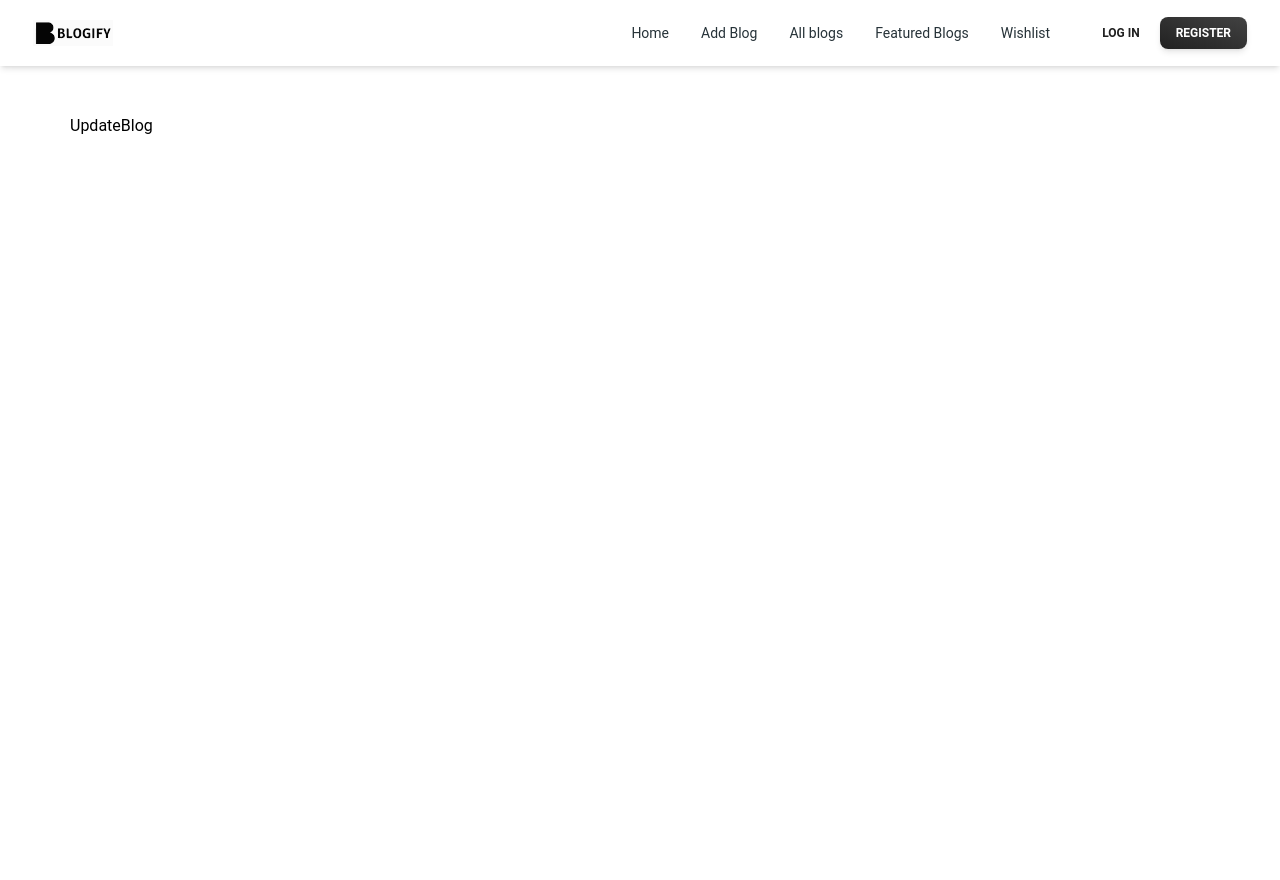
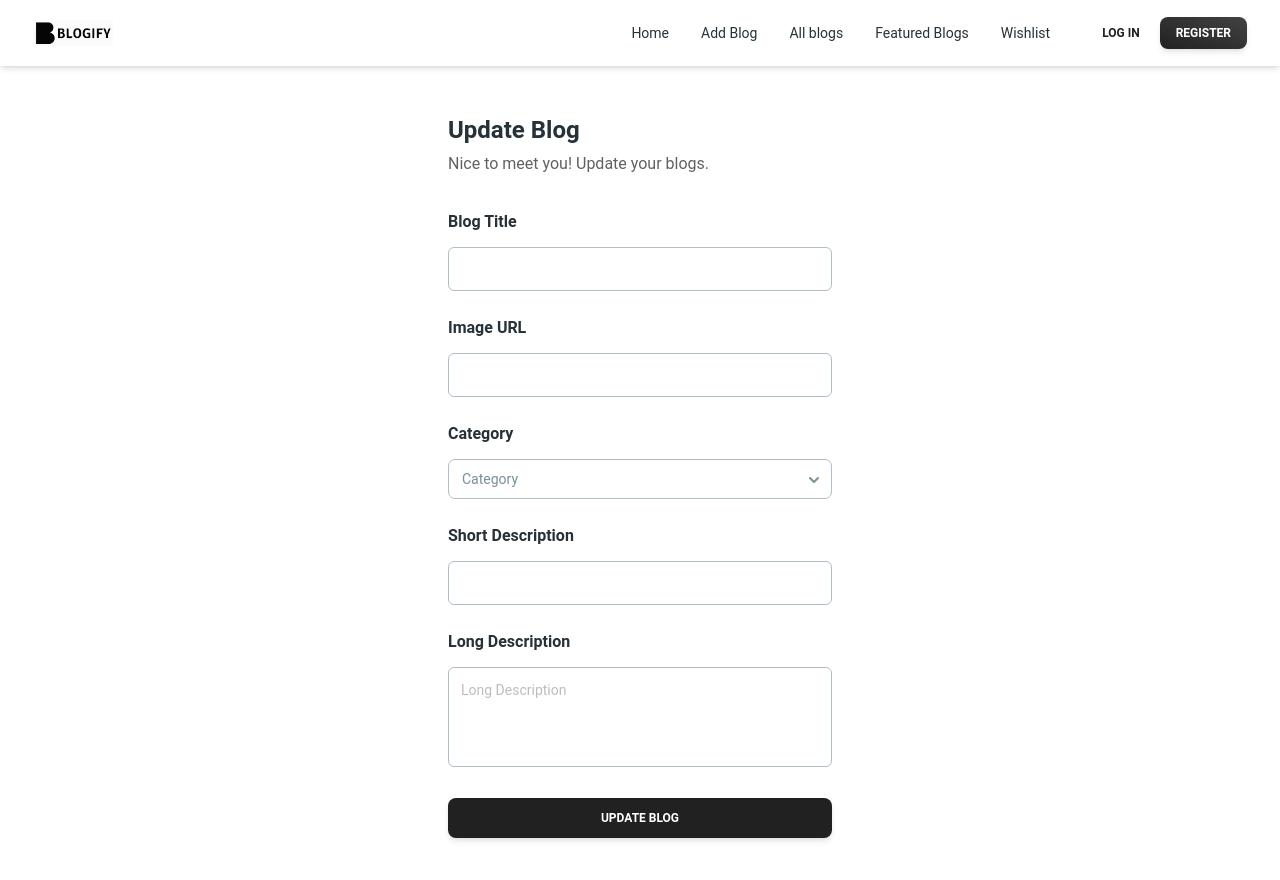
Before and after one commit to fdfiroz/blogify-bolg-site-client-side-b8-a11, a React (Vite) app: page /update-blog/1 in a window 1280 px wide. Shown: the top 880 px of the page. Before the commit the page ends 800 px from the top, so only its background shows below. Built offline with nearby package versions, Linux system fonts and the light colour scheme.

Commit message:
Add form for updating blog

```diff
--- a/src/pages/UpdateBlog.jsx
+++ b/src/pages/UpdateBlog.jsx
@@ -1,7 +1,89 @@
+import {
+  Card,
+  Input,
+  Button,
+  Typography,
+  Option,
+  Select,
+  Textarea,
+} from "@material-tailwind/react";
+
 
 const UpdateBlog = () => {
   return (
-    <div>UpdateBlog</div>
+    <Card color="transparent" shadow={false} className="w-96 mx-auto">
+    <Typography variant="h4" color="blue-gray">
+      Update Blog
+    </Typography>
+    <Typography color="gray" className="mt-1 font-normal">
+      Nice to meet you! Update your blogs.
+    </Typography>
+    <form className="mt-8 mb-2 w-80 max-w-screen-lg sm:w-96">
+      <div className="mb-1 flex flex-col gap-6">
+        <Typography variant="h6" color="blue-gray" className="-mb-3">
+        Blog Title
+        </Typography>
+        <Input
+          size="lg"
+          placeholder="Blog Title"
+          className=" !border-t-blue-gray-200 focus:!border-t-gray-900"
+          labelProps={{
+            className: "before:content-none after:content-none",
+          }}
+        />
+        <Typography variant="h6" color="blue-gray" className="-mb-3">
+        Image URL
+        </Typography>
+        <Input
+          size="lg"
+          placeholder="Image URL"
+          className=" !border-t-blue-gray-200 focus:!border-t-gray-900"
+          labelProps={{
+            className: "before:content-none after:content-none",
+          }}
+        />
+        <Typography variant="h6" color="blue-gray" className="-mb-3">
+        Category
+        </Typography>
+        <Select variant="outlined" label="Category">
+        <Option>Material Tailwind HTML</Option>
+        <Option>Material Tailwind React</Option>
+        <Option>Material Tailwind Vue</Option>
+        <Option>Material Tailwind Angular</Option>
+        <Option>Material Tailwind Svelte</Option>
+      </Select>
+        <Typography variant="h6" color="blue-gray" className="-mb-3">
+        Short Description
+        </Typography>
+        <Input
+          size="lg"
+          placeholder="Short Description"
+          className=" !border-t-blue-gray-200 focus:!border-t-gray-900"
+          labelProps={{
+            className: "before:content-none after:content-none",
+          }}
+        />
+        <Typography variant="h6" color="blue-gray" className="-mb-3">
+        Long Description
+        </Typography>
+        <div className="w-96">
+      <Textarea
+        size="lg"
+        placeholder="Long Description"
+        className=" !border-t-blue-gray-200 focus:!border-t-gray-900"
+        labelProps={{
+          className: "before:content-none after:content-none",
+        }}
+         />
+          </div>
+
+      </div>
+
+      <Button className="mt-6" fullWidth>
+        Update Blog
+      </Button>
+    </form>
+  </Card>
   )
 }
 
```
